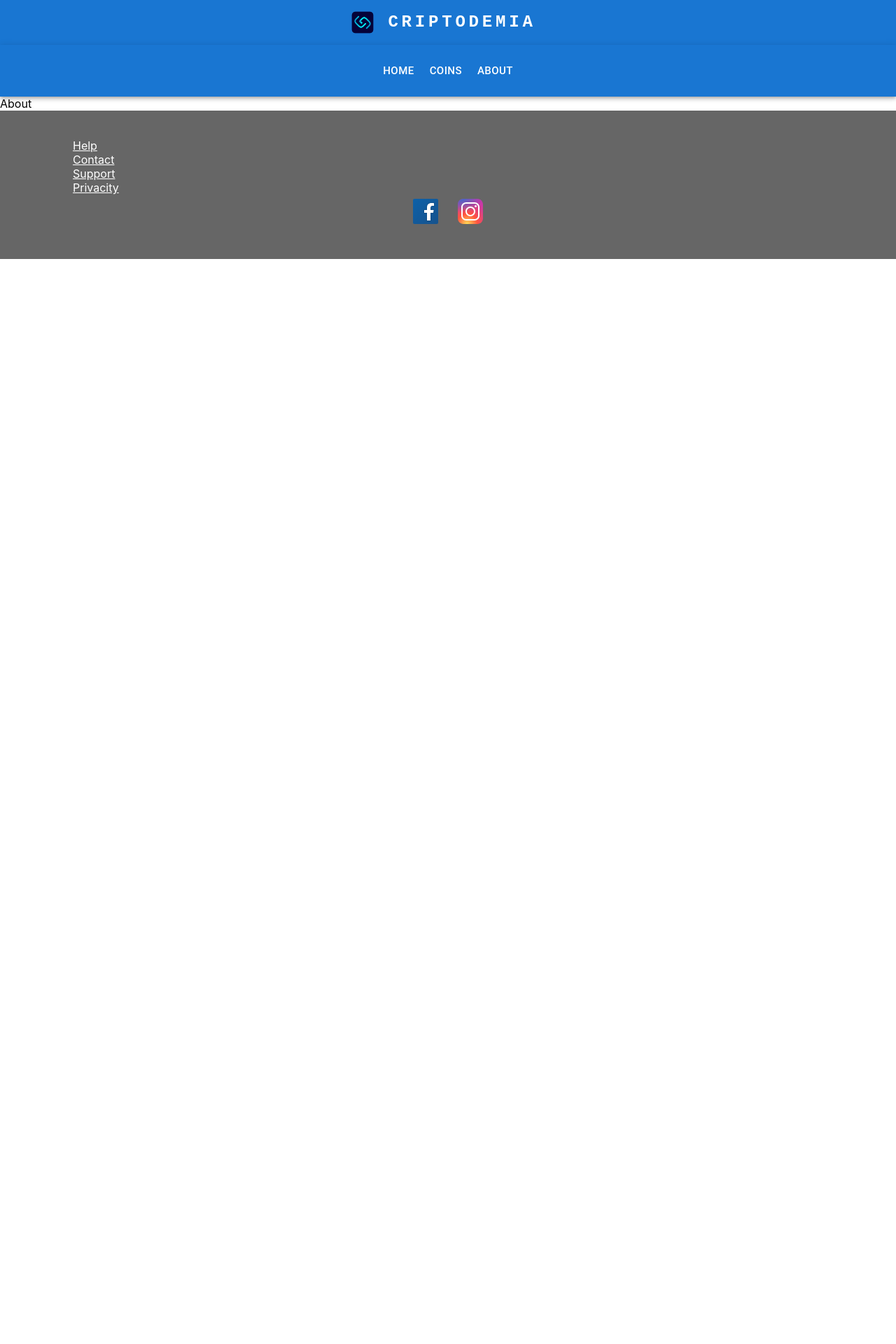
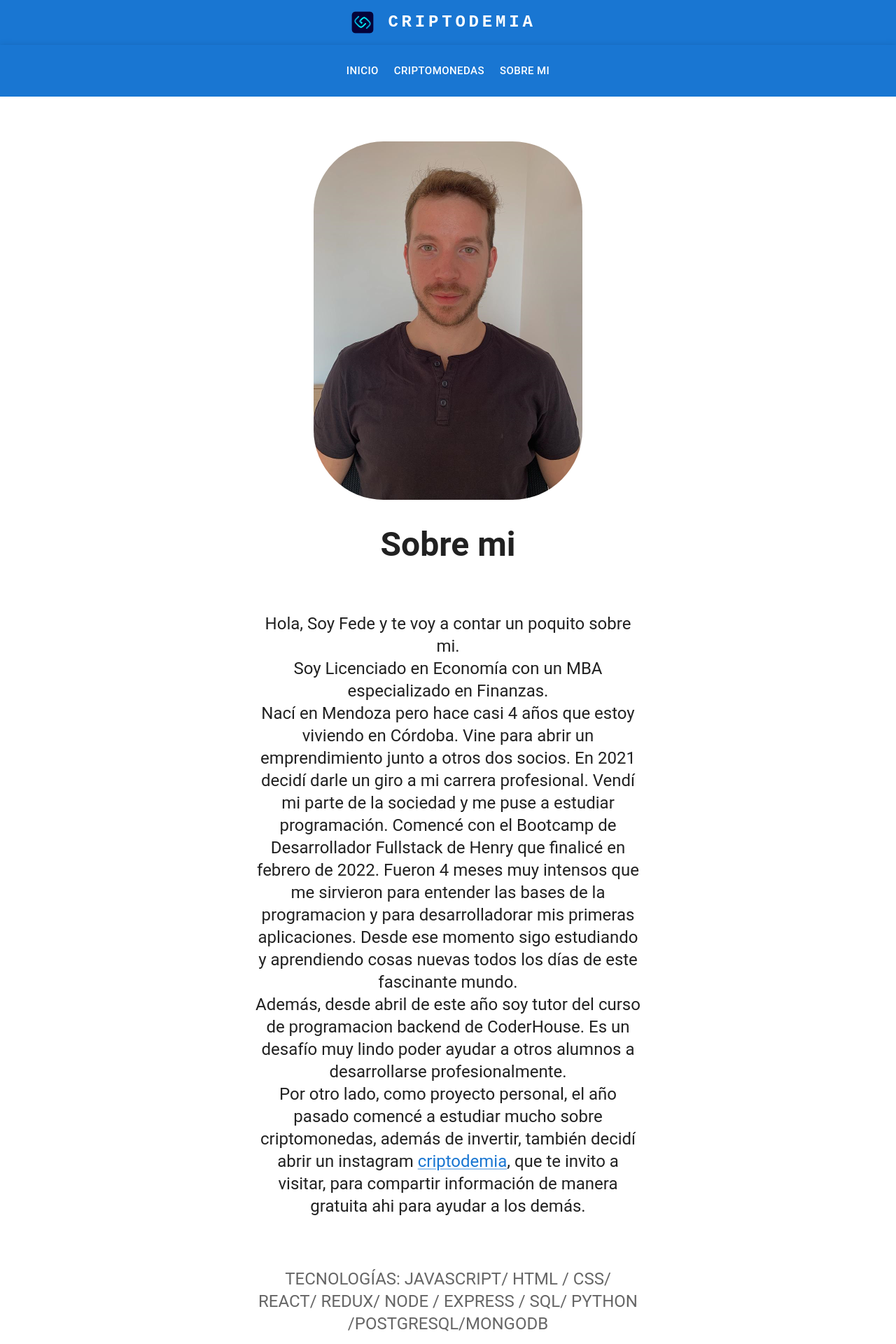
Before and after one commit to fedemza/cryptoapp, a React (Create React App) app: page /about in a window 1280 px wide. Shown: the top 1920 px of the page at 70% size. Before the commit the page ends 800 px from the top, so only its background shows below. Built offline with nearby package versions, Linux system fonts and the light colour scheme.

Commit message:
componente about

```diff
--- a/src/components/about/About.js
+++ b/src/components/about/About.js
@@ -1,7 +1,102 @@
 import React from "react";
+import Button from "@mui/material/Button";
+import CssBaseline from "@mui/material/CssBaseline";
+import Stack from "@mui/material/Stack";
+import Box from "@mui/material/Box";
+import Typography from "@mui/material/Typography";
+import Container from "@mui/material/Container";
+import { Link } from "@mui/material";
+import { createTheme, ThemeProvider } from "@mui/material/styles";
+import fede from "../../assets/fede.jpg";
+
+const theme = createTheme();
 
 const About = () => {
-  return <div>About</div>;
+  return (
+    <ThemeProvider theme={theme}>
+      <CssBaseline />
+
+      <main>
+        <Box
+          sx={{
+            bgcolor: "background.paper",
+            pt: 8,
+            pb: 0,
+          }}
+        >
+          <Box sx={{ display: { md: "flex" }, justifyContent: "center" }}>
+            <img
+              src={fede}
+              height="512"
+              width="384"
+              alt=" not found"
+              style={{ borderRadius: "100px" }}
+              // style="border-radius: 5px"
+              sx={{
+                display: { md: "flex" },
+                justifyContent: "center",
+              }}
+            />
+          </Box>
+
+          <Container maxWidth="sm">
+            <Typography
+              component="h4"
+              variant="h5"
+              align="center"
+              color="text.primary"
+              gutterBottom
+            >
+              <h1>Sobre mi</h1> <br />
+              Hola, Soy Fede y te voy a contar un poquito sobre mi. <br />
+              Soy Licenciado en Economía con un MBA especializado en Finanzas.
+              <br />
+              Nací en Mendoza pero hace casi 4 años que estoy viviendo en
+              Córdoba. Vine para abrir un emprendimiento junto a otros dos
+              socios. En 2021 decidí darle un giro a mi carrera profesional.
+              Vendí mi parte de la sociedad y me puse a estudiar programación.
+              Comencé con el Bootcamp de Desarrollador Fullstack de Henry que
+              finalicé en febrero de 2022. Fueron 4 meses muy intensos que me
+              sirvieron para entender las bases de la programacion y para
+              desarrolladorar mis primeras aplicaciones. Desde ese momento sigo
+              estudiando y aprendiendo cosas nuevas todos los días de este
+              fascinante mundo.
+              <br />
+              Además, desde abril de este año soy tutor del curso de
+              programacion backend de CoderHouse. Es un desafío muy lindo poder
+              ayudar a otros alumnos a desarrollarse profesionalmente.
+              <br />
+              Por otro lado, como proyecto personal, el año pasado comencé a
+              estudiar mucho sobre criptomonedas, además de invertir, también
+              decidí abrir un instagram{" "}
+              <Link href="https://www.instagram.com/criptodemia/">
+                criptodemia
+              </Link>
+              , que te invito a visitar, para compartir información de manera
+              gratuita ahi para ayudar a los demás.
+            </Typography>
+            <Typography
+              variant="h5"
+              align="center"
+              color="text.secondary"
+              paragraph
+            >
+              <br />
+              <br />
+              TECNOLOGÍAS: JAVASCRIPT/ HTML / CSS/ REACT/ REDUX/ NODE / EXPRESS
+              / SQL/ PYTHON /POSTGRESQL/MONGODB
+            </Typography>
+            <Stack
+              sx={{ pt: 0 }}
+              direction="row"
+              spacing={2}
+              justifyContent="center"
+            ></Stack>
+          </Container>
+        </Box>
+      </main>
+    </ThemeProvider>
+  );
 };
 
 export default About;
--- a/src/components/footer/Footer.js
+++ b/src/components/footer/Footer.js
@@ -5,36 +5,37 @@ import Box from "@mui/material/Box";
 import Link from "@mui/material/Link";
 import facebook from "../../assets/facebook.svg";
 import instagram from "../../assets/instagram.svg";
+import twitter from "../../assets/twitter.svg";
 const Footer = () => {
   return (
     <footer>
       <Box
         px={{ xs: 2, sm: 10 }}
-        py={{ xs: 5, sm: 5 }}
+        py={{ xs: 5, sm: 2 }}
         bgcolor="text.secondary"
         color="white"
       >
         <Container maxWidth="lg">
           <Grid container spacing={5}>
-            <Grid item xs={12} sm={4}>
+            <Grid item xs={6} sm={2}>
               <Box>
                 <Link href="/" color="inherit">
-                  Help
+                  Ayuda
                 </Link>
               </Box>
               <Box>
                 <Link href="/" color="inherit">
-                  Contact
+                  Contacto
                 </Link>
               </Box>
               <Box>
                 <Link href="/" color="inherit">
-                  Support
+                  Soporte
                 </Link>
               </Box>
               <Box>
                 <Link href="/" color="inherit">
-                  Privacity
+                  Privacidad
                 </Link>
               </Box>
             </Grid>
@@ -57,6 +58,11 @@ const Footer = () => {
                 <img alt="instagram" src={instagram} />
               </Link>
             </Grid>
+            <Grid item>
+              <Link href="https://twitter.com/home">
+                <img alt="twitter" src={twitter} />
+              </Link>
+            </Grid>
           </Grid>
         </Container>
       </Box>
--- a/src/components/home/Home.js
+++ b/src/components/home/Home.js
@@ -13,19 +13,13 @@ const theme = createTheme();
 
 const Home = () => {
   return (
-    <ThemeProvider
-      theme={theme}
-      background-image=" https://www.freepik.es/vectores/bitcoin"
-      sx={{ backgroundimage: "https://www.freepik.es/vectores/bitcoin" }}
-    >
+    <ThemeProvider theme={theme}>
       <CssBaseline />
 
       <main>
-        {/* Hero unit */}
         <Box
           sx={{
             bgcolor: "background.paper",
-
             pt: 8,
             pb: 0,
           }}
--- a/src/components/navbar/Nav.js
+++ b/src/components/navbar/Nav.js
@@ -23,7 +23,7 @@ const Nav = () => {
                   display: "block",
                 }}
               >
-                HOME
+                INICIO
               </Button>
             </Link>
             <Link to="/coins" style={{ textDecoration: "none" }}>
@@ -31,7 +31,7 @@ const Nav = () => {
                 size="large"
                 sx={{ my: 2, color: "white", display: "block" }}
               >
-                COINS
+                CRIPTOMONEDAS
               </Button>
             </Link>
             <Link to="/about" style={{ textDecoration: "none" }}>
@@ -39,7 +39,7 @@ const Nav = () => {
                 size="large"
                 sx={{ my: 2, color: "white", display: "block" }}
               >
-                ABOUT
+                SOBRE MI
               </Button>
             </Link>
           </Box>
```
Also changed, not shown: src/assets/fede.jpg (added), src/assets/twitter.svg (added), src/components/landing/LandingPage.js (deleted).
